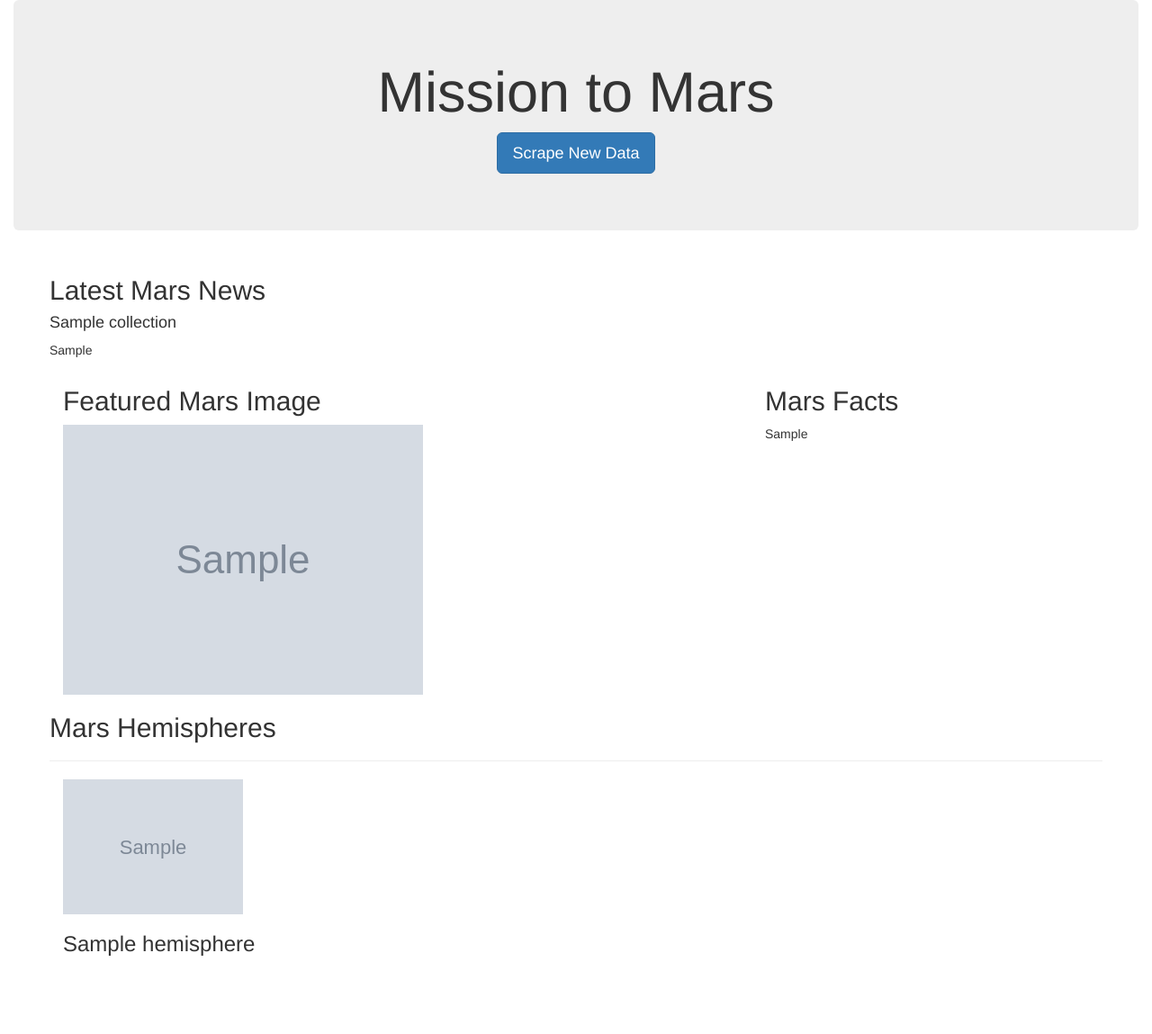
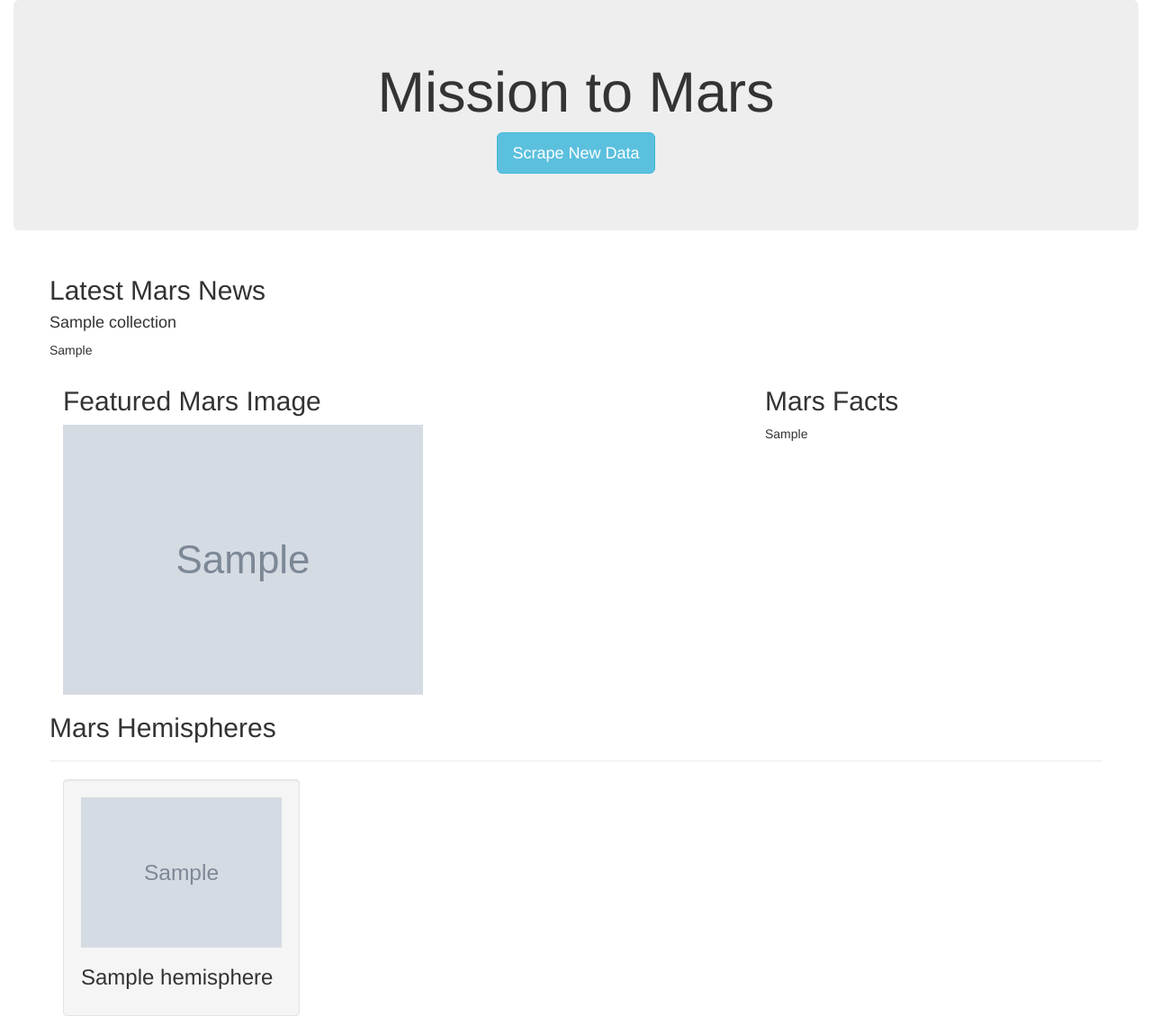
Before and after one commit to vieravfg/web-scraping-challenge, a Flask app: page / in a window 1280 px wide. Shown: the whole page at 90% size. Before the commit the page ends 1062 px from the top, so only its background shows below. Run offline with Flask 2, Linux system fonts and the light colour scheme; grey boxes marked "Sample" are stand-in pictures; a database or web service that is not in the repository returns one stand-in record (values such as "Sample title"); some libraries are stand-ins or nearby versions.

Commit message:
more changes

```diff
--- a/templates/index.html
+++ b/templates/index.html
@@ -13,7 +13,7 @@
   <div class="container-fluid">
     <div class="jumbotron text-center">
       <h1>Mission to Mars</h1>
-      <p><a class="btn btn-primary btn-lg" href="/scrape" role="button">Scrape New Data</a></p>
+      <p><a class="btn btn-info btn-lg" href="/scrape" role="button">Scrape New Data</a></p>
     </div>
     <!-- Mars news-->
     <div class="container">
@@ -39,9 +39,11 @@
           <div class = "container">
             <div class = "row text-left">
               {% for hemisphere in mars.mars_hemispheres %}
-                  <div class = "col-md-3">
-                    <img src="{{hemisphere.img_url}}" width="200">
-                    <h3>{{hemisphere.title}}</h3>
+                  <div class = "col-md-3 col-sm-6">
+                    <div class = "well">
+                      <img src="{{hemisphere.img_url}}" width="100%">
+                      <h3>{{hemisphere.title}}</h3>
+                    </div>
                   </div>
               {% endfor %}
             </div>
```
